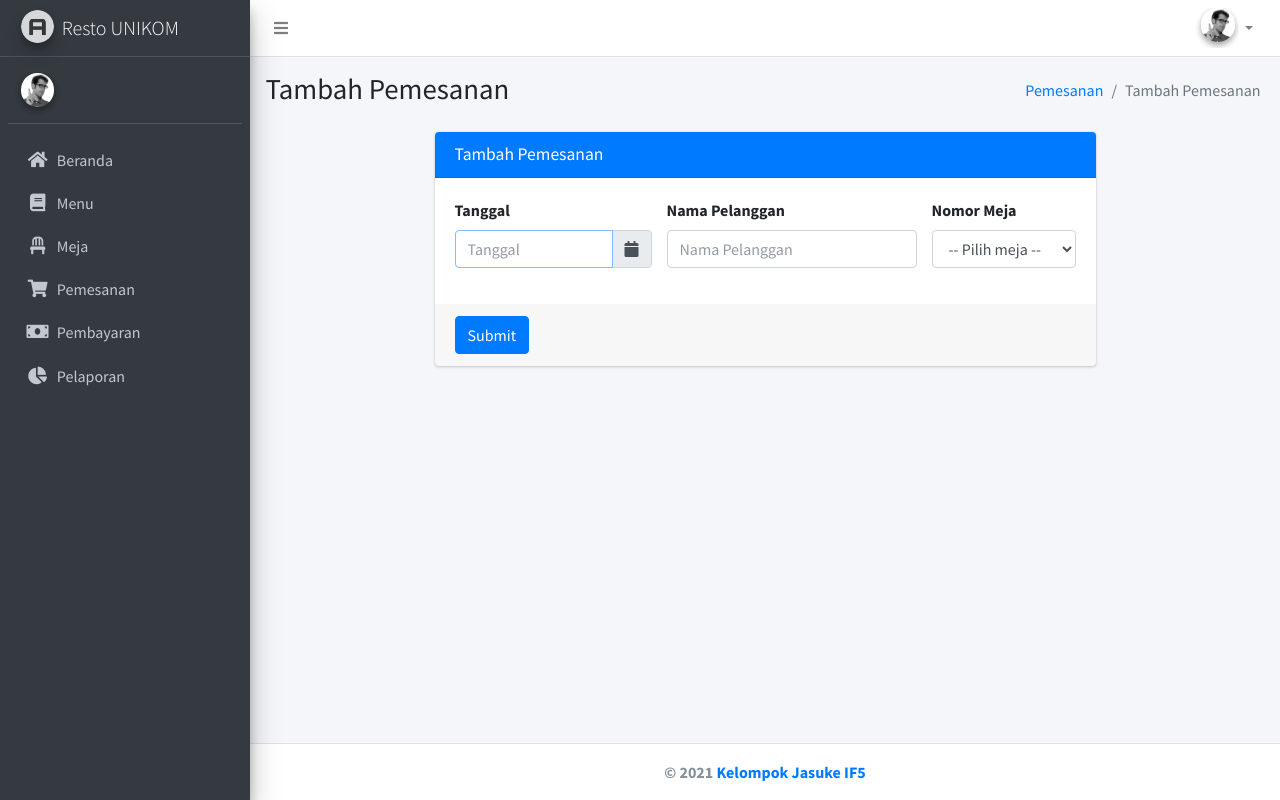
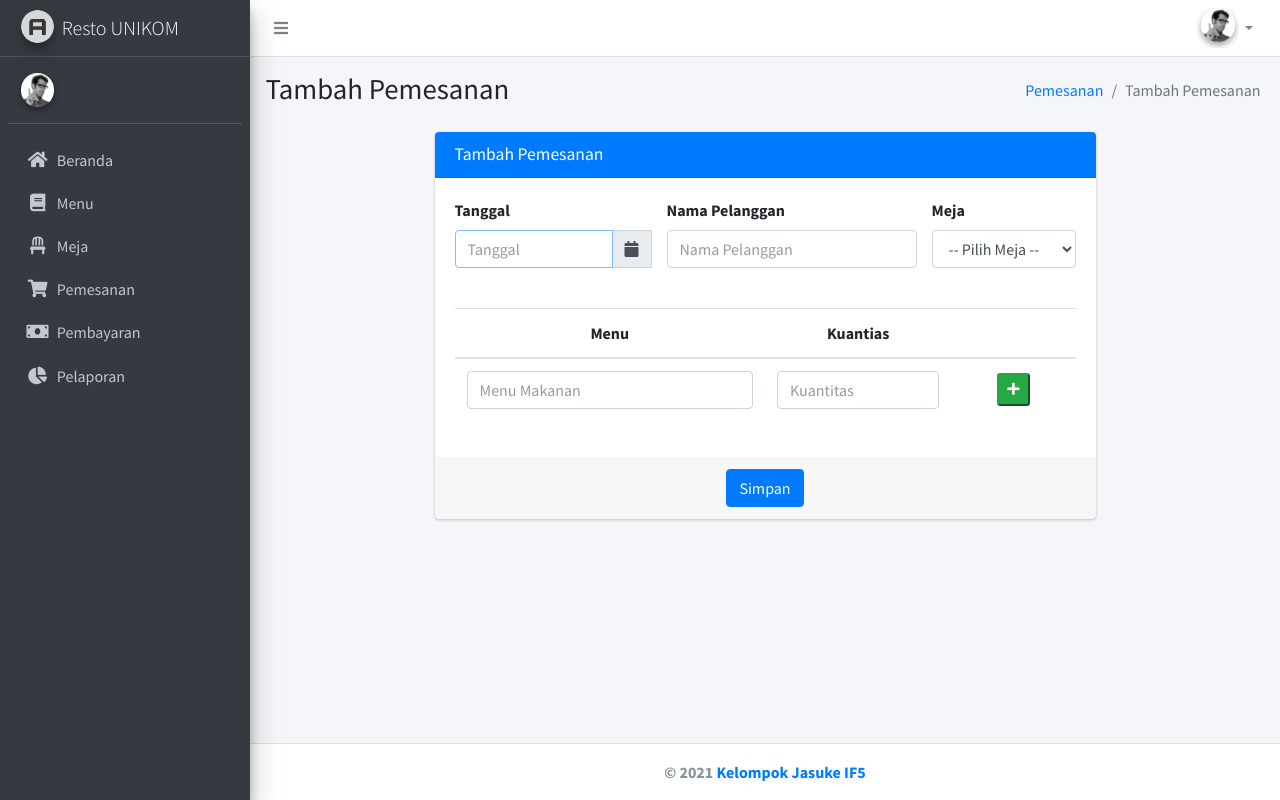
Before and after one commit to rahmaninsani/restoran_jasuke, a CodeIgniter 4 app: template app/Views/pemesanan/v_tambah_pemesanan.php in a window 1280 px wide. Run offline with PHP 8.4 and a stand-in for CodeIgniter, Linux system fonts and the light colour scheme; the template is opened without the code that fills it, so the values that code supplies are empty; some libraries are stand-ins or nearby versions.

Commit message:
tambah pesan sudah ngambil dari db

```diff
--- a/app/Views/pemesanan/v_tambah_pemesanan.php
+++ b/app/Views/pemesanan/v_tambah_pemesanan.php
@@ -34,16 +34,19 @@
               </div>
               <!-- /.card-header -->
               <!-- form start -->
-              <form>
+              <form action="/pemesanan/create" method="POST">
                 <div class="card-body">
                   <div class="row">
                     <div class="col-4">
                       <div class="form-group">
                         <label for="tanggal">Tanggal</label>
                         <div class="input-group date" id="reservationdate" data-target-input="nearest">
-                          <input type="text" id="tanggal" class="form-control datetimepicker-input" data-target="#reservationdate" placeholder="Tanggal" autocomplete="off" autofocus required />
+                          <input type="text" id="tanggal" name="tanggal" class="form-control datetimepicker-input <?= ($validation->hasError('tanggal')) ? 'is-invalid' : ''; ?>" data-target="#reservationdate" placeholder="Tanggal" autocomplete="off" autofocus required />
                           <div class="input-group-append" data-target="#reservationdate" data-toggle="datetimepicker">
                             <div class="input-group-text"><i class="fa fa-calendar"></i></div>
+                          </div>
+                          <div id="tanggal" class="invalid-feedback">
+                            <?= $validation->getError('tanggal'); ?>
                           </div>
                         </div>
                       </div>
@@ -51,32 +54,80 @@
                     <div class="col-5">
                       <div class="form-group">
                         <label for="namaPelanggan">Nama Pelanggan</label>
-                        <input type="email" class="form-control" id="namaPelanggan"name="namaPelanggan" placeholder="Nama Pelanggan" autocomplete="off" required>
+                        <input type="text" class="form-control <?= ($validation->hasError('namaPelanggan')) ? 'is-invalid' : ''; ?>" id="namaPelanggan"name="namaPelanggan" placeholder="Nama Pelanggan" autocomplete="off" required />
+                        <div id="namaPelanggan" class="invalid-feedback">
+                          <?= $validation->getError('namaPelanggan'); ?>
+                        </div>
                       </div>
                     </div>
                     <div class="col-3">
                       <div class="form-group">
-                        <label for="noMeja">Nomor Meja</label>
-                          <select class="form-control" id="noMeja" name="noMeja" required>
-                            <option value="" selected>-- Pilih meja --</option>
-                            <option value="1">1</option>
-                            <option value="2">2</option>
-                            <option value="3">3</option>
-                          </select>
+                        <label for="noMeja">Meja</label>
+                        <select class="form-control <?= ($validation->hasError('noMeja')) ? 'is-invalid' : ''; ?>" id="noMeja" name="noMeja" required>
+                          <option value="" selected>-- Pilih Meja --</option>
+                          <?php foreach($mejaKosong as $mk) : ?>
+                            <option value="<?= $mk['no_meja']; ?>"><?= $mk['no_meja']; ?></option>
+                          <?php endforeach; ?>
+                        </select>
+                        <div id="noMeja" class="invalid-feedback">
+                          <?= $validation->getError('noMeja'); ?>
+                        </div>
                       </div>
+                    </div>
+                  </div>
+                  <div class="row mt-4">
+                    <div class="col-md-12">
+                      <table class="table">
+                        <thead>
+                          <tr class="text-center">
+                            <!-- <th style="width: 10%">No</th> -->
+                            <th style="width: 50%">Menu</th>
+                            <th style="width: 30%">Kuantias</th>
+                            <th style="width: 20%"></th>
+                          </tr>
+                        </thead>
+                        <tbody id="tbody">
+                          <tr class="text-center">
+                            <!-- <td>1</td> -->
+                            <td>
+                              <input class="form-control <?= ($validation->hasError('noMeja')) ? 'is-invalid' : ''; ?>" list="menuDataList" id="menu" name="menu[]" placeholder="Menu Makanan" autocomplete="off" required />
+                              <datalist id="menuDataList">
+                                <?php foreach($menuTersedia as $mt) : ?>
+                                  <option value="<?= $mt['nama']; ?>"><?= $mt['kode_menu']; ?></option>
+                                <?php endforeach; ?>
+                              </datalist>
+                              <div id="menu" class="invalid-feedback text-left">
+                                <?= $validation->getError('menu'); ?>
+                              </div>
+                            </td>
+                            <td>
+                              <input type="number" min=1 class="form-control <?= ($validation->hasError('noMeja')) ? 'is-invalid' : ''; ?>" id="kuantitas"name="kuantitas[]" placeholder="Kuantitas" autocomplete="off" required />
+                              <div id="kuantitas" class="invalid-feedback text-left">
+                                <?= $validation->getError('kuantitas'); ?>
+                              </div>
+                            </td>
+                            <td>
+                              <button class="btn-sm btn-success tambah-item" type="button">
+                                <i class="fas fa-plus"></i>
+                              </button>
+                            </td>
+                          </tr>
+                        </tbody>
+                      </table>
                     </div>
                   </div>
                 </div>
                 <!-- /.card-body -->
-
-                <div class="card-footer">
-                  <button type="submit" class="btn btn-primary">Submit</button>
+                <div class="card-footer text-center">
+                  <button type="submit" class="btn btn-primary">Simpan</button>
                 </div>
-                  </form>
-                </div>
-            <!-- /.row -->
+                <!-- /.card-footer -->
+              </form>
+            </div>
           </div>
+          <!-- /.col -->
         </div>
+        <!-- /.row -->
       </div>
       <!-- /.container-fluid -->
     </section>
```
Also changed, not shown: app/Controllers/Pemesanan.php (+91 -1 lines), app/Models/MejaModel.php (+8 -0 lines), app/Models/MenuModel.php (+10 -1 lines), public/assets/js/script.js.
